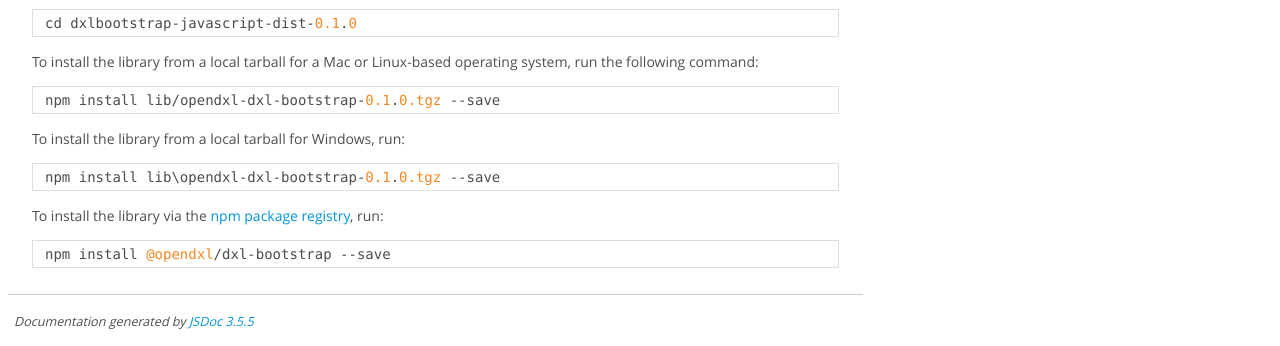
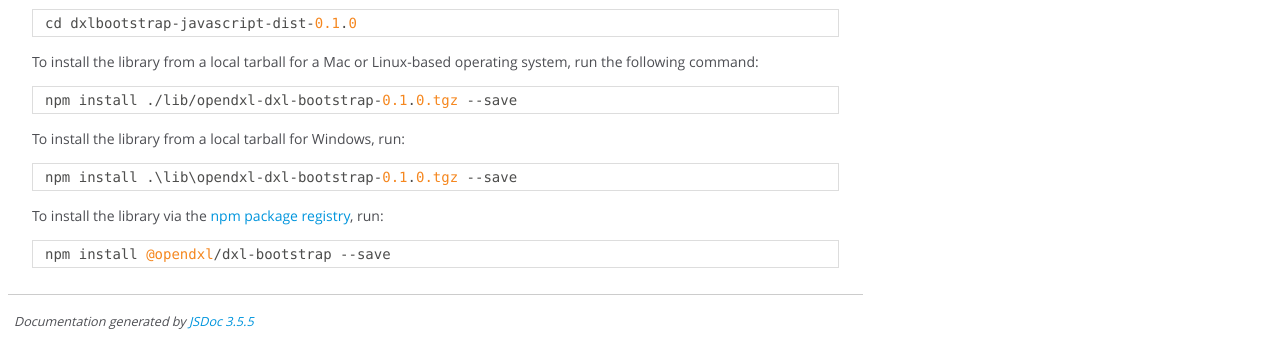
Before and after one commit to opendxl/opendxl-bootstrap-javascript, a plain HTML site: page jsdoc/tutorial-installation.html in a window 1280 px wide. Shown: the part 468-814 px from the top of the page. Drawn offline with Linux system fonts and the light colour scheme.

Commit message:
Updating docs for 675145e

```diff
--- a/jsdoc/tutorial-installation.html
+++ b/jsdoc/tutorial-installation.html
@@ -41,8 +41,8 @@
 directory which you extracted from the SDK zip file. For example:</p>
 <pre class="prettyprint source lang-sh"><code>cd dxlbootstrap-javascript-dist-0.1.0</code></pre><p>To install the library from a local tarball for a Mac or Linux-based operating
 system, run the following command:</p>
-<pre class="prettyprint source lang-sh"><code>npm install lib/opendxl-dxl-bootstrap-0.1.0.tgz --save</code></pre><p>To install the library from a local tarball for Windows, run:</p>
-<pre class="prettyprint source lang-sh"><code>npm install lib\opendxl-dxl-bootstrap-0.1.0.tgz --save</code></pre><p>To install the library via the
+<pre class="prettyprint source lang-sh"><code>npm install ./lib/opendxl-dxl-bootstrap-0.1.0.tgz --save</code></pre><p>To install the library from a local tarball for Windows, run:</p>
+<pre class="prettyprint source lang-sh"><code>npm install .\lib\opendxl-dxl-bootstrap-0.1.0.tgz --save</code></pre><p>To install the library via the
 <a href="https://www.npmjs.com/package/@opendxl/dxl-bootstrap">npm package registry</a>,
 run:</p>
 <pre class="prettyprint source lang-sh"><code>npm install @opendxl/dxl-bootstrap --save</code></pre>
```
